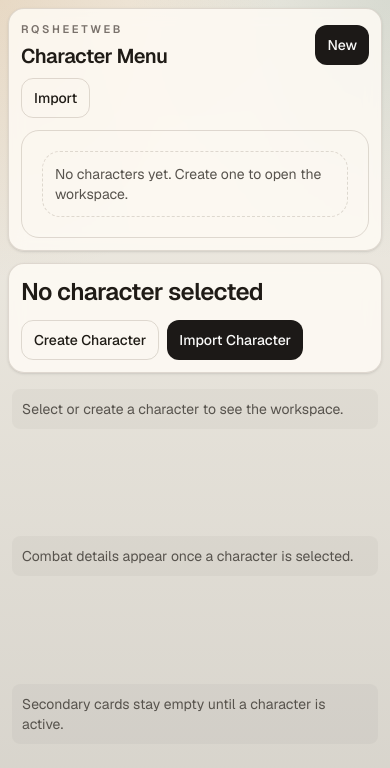
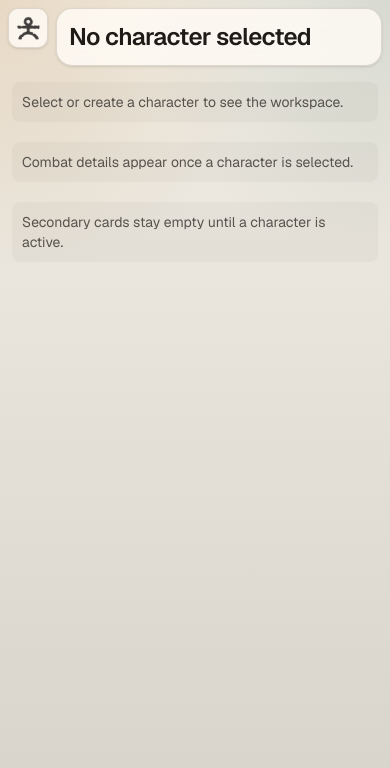
Before and after one commit to rogernolan/RQSheet, a Next.js app: page / in a window 390 px wide. Shown: the top 768 px of the page. Built offline with nearby package versions, Linux system fonts and the light colour scheme.

Commit message:
Refine character menu navigation

```diff
--- a/src/app/globals.css
+++ b/src/app/globals.css
@@ -46,3 +46,19 @@ a {
   color: inherit;
   text-decoration: none;
 }
+
+@keyframes character-menu-pop {
+  from {
+    opacity: 0;
+    transform: translateY(-6px) scale(0.96);
+  }
+
+  to {
+    opacity: 1;
+    transform: translateY(0) scale(1);
+  }
+}
+
+.character-menu-pop {
+  animation: character-menu-pop 160ms ease-out;
+}
--- a/src/components/character-shell/CharacterShell.tsx
+++ b/src/components/character-shell/CharacterShell.tsx
@@ -23,6 +23,7 @@ export function CharacterShell() {
   const [isLoading, setIsLoading] = useState(true);
   const [errorMessage, setErrorMessage] = useState("");
   const [isImportOpen, setIsImportOpen] = useState(false);
+  const [isCharacterMenuOpen, setIsCharacterMenuOpen] = useState(false);
 
   const selectedCharacter = useMemo(
     () =>
@@ -84,6 +85,7 @@ export function CharacterShell() {
 
       setCharacters((current) => sortCharacters([...current, nextCharacter]));
       setSelectedCharacterId(nextCharacter.id);
+      setIsCharacterMenuOpen(false);
       setErrorMessage("");
     } catch (error) {
       setErrorMessage(
@@ -96,6 +98,7 @@ export function CharacterShell() {
 
   function handleSelectCharacter(characterId: string) {
     setSelectedCharacterId(characterId);
+    setIsCharacterMenuOpen(false);
   }
 
   async function handleDeleteCharacter(characterId: string) {
@@ -124,6 +127,7 @@ export function CharacterShell() {
 
         return nextCharacters;
       });
+      setIsCharacterMenuOpen(false);
       setErrorMessage("");
     } catch (error) {
       setErrorMessage(
@@ -144,6 +148,7 @@ export function CharacterShell() {
       setCharacters((current) => sortCharacters([...current, importedCharacter]));
       setSelectedCharacterId(importedCharacter.id);
       setErrorMessage("");
+      setIsCharacterMenuOpen(false);
       setIsImportOpen(false);
     } catch (error) {
       setErrorMessage(
@@ -175,88 +180,51 @@ export function CharacterShell() {
   return (
     <>
       <main className="min-h-screen px-2 py-2 text-foreground sm:px-3 sm:py-3 lg:px-4 lg:py-4">
-        <div className="mx-auto flex min-h-[calc(100vh-1rem)] w-full max-w-[1680px] gap-3 lg:gap-4">
-          <aside className="hidden w-[280px] shrink-0 flex-col rounded-[16px] border border-panel-border bg-panel p-3 shadow-sm backdrop-blur md:flex">
-            <SidebarHeader />
-
+        <div className="mx-auto min-h-[calc(100vh-1rem)] w-full max-w-[1680px]">
+          <section className="relative flex min-w-0 flex-1 flex-col gap-3">
+            {isCharacterMenuOpen ? (
               <button
-              className="min-h-10 rounded-xl bg-stone-900 px-3 py-2.5 text-left text-sm font-medium text-stone-50 shadow-sm transition-transform active:scale-[0.99] dark:bg-stone-100 dark:text-stone-950"
-              onClick={() => void handleCreateCharacter()}
+                aria-label="Close character menu"
+                className="fixed inset-0 z-20 bg-transparent"
+                onClick={() => setIsCharacterMenuOpen(false)}
+                type="button"
+              />
+            ) : null}
+            <button
+              aria-label="Open character menu"
+              className="absolute left-0 top-0 z-30 flex h-10 w-10 items-center justify-center rounded-[10px] border border-panel-border bg-panel shadow-sm backdrop-blur"
+              onClick={() => setIsCharacterMenuOpen((current) => !current)}
               type="button"
             >
-              New Character
+              <Image
+                alt=""
+                aria-hidden="true"
+                className="h-6 w-6 object-contain opacity-75"
+                draggable="false"
+                height={24}
+                src="/rune-man.png"
+                width={24}
+              />
             </button>
+            <WorkspaceHeader
+              character={selectedCharacter}
+              errorMessage={errorMessage}
+              isLoading={isLoading}
+              onSaveCharacter={handleSaveCharacter}
+            />
 
-            <button
-              className="mt-2 min-h-10 rounded-xl border border-panel-border px-3 py-2.5 text-left text-sm font-medium"
-              onClick={() => setIsImportOpen(true)}
-              type="button"
-            >
-              Import Character
-            </button>
-
-            <div className="mt-3 flex-1 overflow-hidden rounded-[14px] border border-panel-border">
-              <CharacterList
+            {isCharacterMenuOpen ? (
+              <CharacterMenuPopup
                 characters={characters}
                 errorMessage={errorMessage}
                 isLoading={isLoading}
                 selectedCharacterId={selectedCharacterId}
+                onCreateCharacter={handleCreateCharacter}
                 onDeleteCharacter={handleDeleteCharacter}
+                onImportCharacter={() => setIsImportOpen(true)}
                 onSelectCharacter={handleSelectCharacter}
               />
-            </div>
-          </aside>
-
-          <section className="flex min-w-0 flex-1 flex-col gap-3">
-            <header className="rounded-[16px] border border-panel-border bg-panel p-3 shadow-sm backdrop-blur md:hidden">
-              <div className="flex items-center justify-between gap-3">
-                <div>
-                  <p className="text-[11px] font-semibold uppercase tracking-[0.24em] text-stone-500">
-                    RQSheetWeb
-                  </p>
-                  <h1 className="mt-1 text-xl font-semibold tracking-tight">
-                    Character Menu
-                  </h1>
-                </div>
-                <button
-                  className="min-h-10 rounded-xl bg-stone-900 px-3 py-2 text-sm font-medium text-stone-50 dark:bg-stone-100 dark:text-stone-950"
-                  onClick={() => void handleCreateCharacter()}
-                  type="button"
-                >
-                  New
-                </button>
-              </div>
-
-              <div className="mt-2 flex gap-2">
-                <button
-                  className="min-h-10 rounded-xl border border-panel-border px-3 py-2 text-sm font-medium"
-                  onClick={() => setIsImportOpen(true)}
-                  type="button"
-                >
-                  Import
-                </button>
-              </div>
-
-              <div className="mt-3 max-h-56 overflow-hidden rounded-[18px] border border-panel-border">
-                <CharacterList
-                  characters={characters}
-                  errorMessage={errorMessage}
-                  isLoading={isLoading}
-                  selectedCharacterId={selectedCharacterId}
-                  onDeleteCharacter={handleDeleteCharacter}
-                  onSelectCharacter={handleSelectCharacter}
-                />
-              </div>
-            </header>
-
-            <WorkspaceHeader
-              character={selectedCharacter}
-              errorMessage={errorMessage}
-              isLoading={isLoading}
-              onCreateCharacter={handleCreateCharacter}
-              onOpenImport={() => setIsImportOpen(true)}
-              onSaveCharacter={handleSaveCharacter}
-            />
+            ) : null}
 
             <div className="grid flex-1 grid-cols-1 gap-x-4 gap-y-3 md:grid-cols-2 xl:grid-cols-3">
               <IdentityCard
@@ -283,20 +251,6 @@ export function CharacterShell() {
         />
       ) : null}
     </>
-  );
-}
-
-function SidebarHeader() {
-  return (
-    <div className="mb-4">
-      <p className="text-[11px] font-semibold uppercase tracking-[0.24em] text-stone-500">
-        RQSheetWeb
-      </p>
-      <h1 className="mt-2 text-xl font-semibold tracking-tight">Characters</h1>
-      <p className="mt-1.5 text-sm leading-5 text-stone-600 dark:text-stone-300">
-        Local-first workspace shell with touch-friendly selection and CRUD.
-      </p>
-    </div>
   );
 }
 
@@ -395,11 +349,11 @@ function CharacterList({
                 </div>
               </button>
               <button
-                className="min-h-9 rounded-xl border border-panel-border px-2.5 py-1.5 text-[11px] font-medium text-stone-500 transition hover:bg-black/5 dark:hover:bg-white/5"
+                className="min-h-9 rounded-[8px] px-2 py-1 text-[11px] font-medium text-stone-400 transition hover:bg-black/5 hover:text-stone-700 dark:hover:bg-white/5 dark:hover:text-stone-200"
                 onClick={() => void onDeleteCharacter(character.id)}
                 type="button"
               >
-                Delete
+                Remove
               </button>
             </div>
           );
@@ -413,15 +367,11 @@ function WorkspaceHeader({
   character,
   errorMessage,
   isLoading,
-  onCreateCharacter,
-  onOpenImport,
   onSaveCharacter,
 }: {
   character: Character | null;
   errorMessage: string;
   isLoading: boolean;
-  onCreateCharacter: () => Promise<void>;
-  onOpenImport: () => void;
   onSaveCharacter: (character: Character) => Promise<void>;
 }) {
   async function handleSummaryBlur(
@@ -439,8 +389,7 @@ function WorkspaceHeader({
   }
 
   return (
-    <header className="rounded-[16px] border border-panel-border bg-panel p-3 shadow-sm backdrop-blur">
-      <div className="flex flex-col gap-3 lg:flex-row lg:items-start lg:justify-between">
+    <header className="ml-12 rounded-[16px] border border-panel-border bg-panel p-3 shadow-sm backdrop-blur">
       <div className="min-w-0">
         <h2 className="text-2xl font-semibold tracking-tight">
           {isLoading
@@ -483,25 +432,58 @@ function WorkspaceHeader({
           </p>
         ) : null}
       </div>
+    </header>
+  );
+}
 
-        <div className="flex flex-wrap gap-2">
+function CharacterMenuPopup({
+  characters,
+  errorMessage,
+  isLoading,
+  selectedCharacterId,
+  onCreateCharacter,
+  onDeleteCharacter,
+  onImportCharacter,
+  onSelectCharacter,
+}: {
+  characters: Character[];
+  errorMessage: string;
+  isLoading: boolean;
+  selectedCharacterId: string;
+  onCreateCharacter: () => Promise<void>;
+  onDeleteCharacter: (characterId: string) => Promise<void>;
+  onImportCharacter: () => void;
+  onSelectCharacter: (characterId: string) => void;
+}) {
+  return (
+    <div className="character-menu-pop absolute left-0 top-[4.25rem] z-30 w-full max-w-[360px] origin-top-left rounded-[14px] border border-panel-border bg-panel p-2 shadow-xl backdrop-blur">
+      <div className="max-h-[min(60vh,28rem)] overflow-hidden rounded-[10px] bg-black/[0.02] dark:bg-white/[0.03]">
+        <CharacterList
+          characters={characters}
+          errorMessage={errorMessage}
+          isLoading={isLoading}
+          selectedCharacterId={selectedCharacterId}
+          onDeleteCharacter={onDeleteCharacter}
+          onSelectCharacter={onSelectCharacter}
+        />
+      </div>
+      <div className="mt-2 grid grid-cols-2 gap-2 border-t border-panel-border pt-2">
         <button
-            className="min-h-10 rounded-xl border border-panel-border px-3 py-2 text-sm font-medium"
+          className="min-h-10 rounded-[10px] bg-black/[0.04] px-3 py-2 text-left text-sm font-medium dark:bg-white/[0.06]"
           onClick={() => void onCreateCharacter()}
           type="button"
         >
-            Create Character
+          New Character
         </button>
         <button
-            className="min-h-10 rounded-xl bg-stone-900 px-3 py-2 text-sm font-medium text-stone-50 dark:bg-stone-100 dark:text-stone-950"
-            onClick={onOpenImport}
+          className="min-h-10 rounded-[10px] bg-black/[0.04] px-3 py-2 text-left text-sm font-medium dark:bg-white/[0.06]"
+          onClick={onImportCharacter}
           type="button"
         >
           Import Character
         </button>
       </div>
     </div>
-    </header>
   );
 }
 
```
Lines whose indentation alone changed are shown as unchanged.
